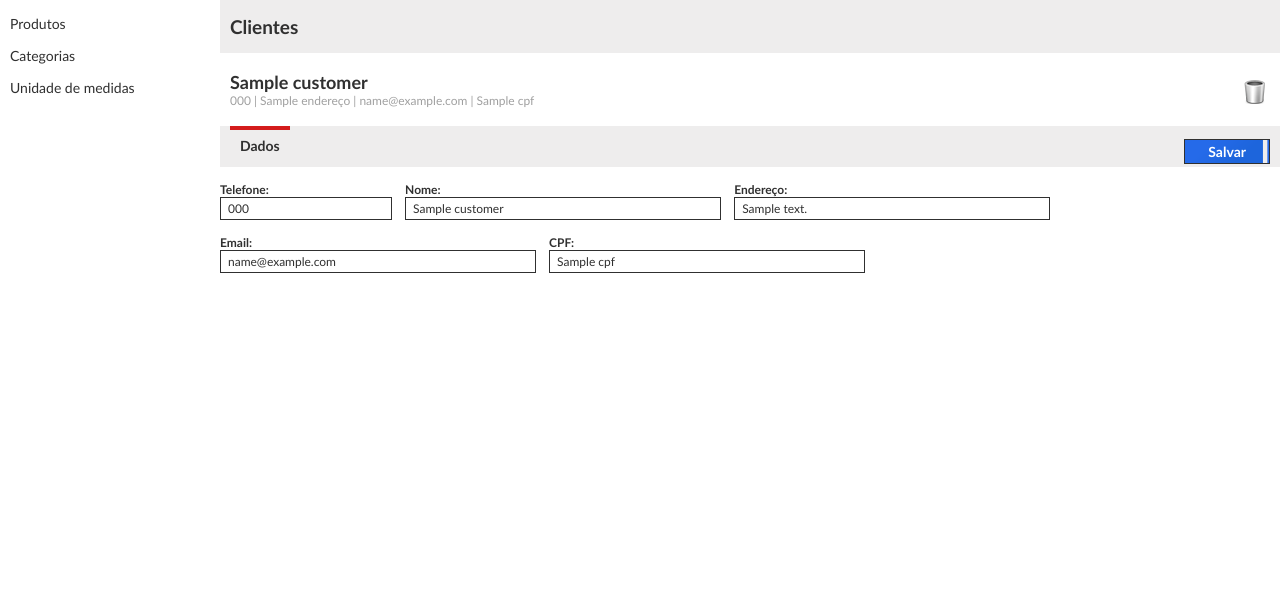
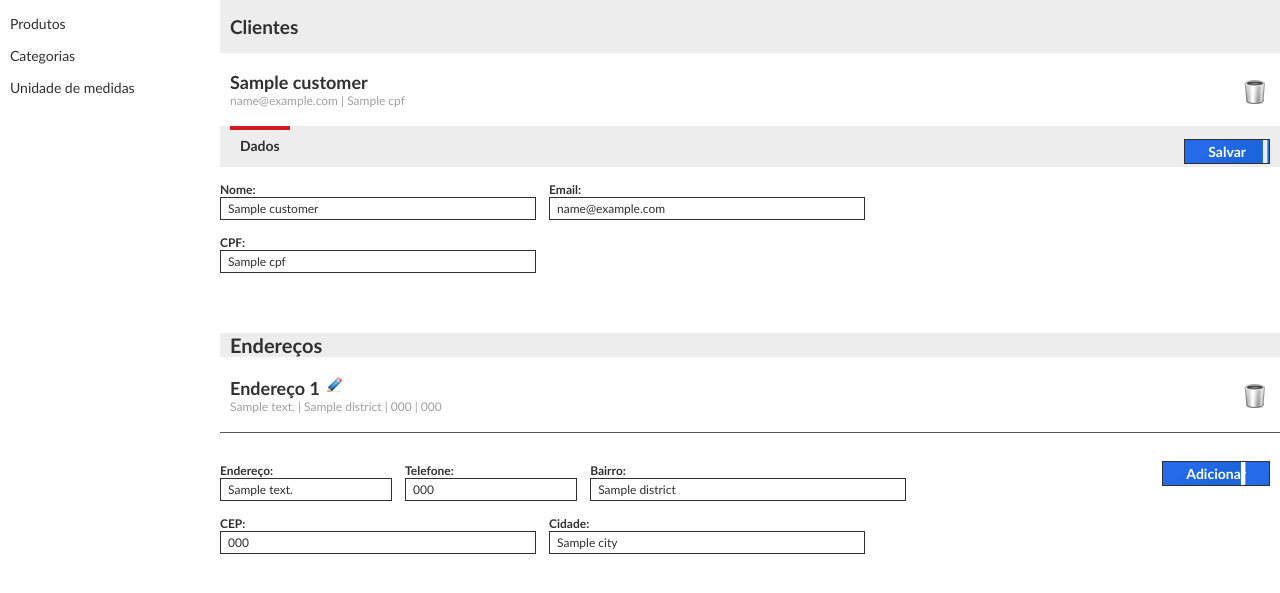
Before and after one commit to ouldsayer/project-animaniacs, a Django app: template customers/templates/customer_edit.html in a window 1280 px wide. Shown: the part 27-620 px from the top of the page. Run offline with Django 3.2, Linux system fonts and the light colour scheme; the template is opened without the code that fills it: most values are stand-ins (such as "Sample title", 1, 10 or a date in 2020); some libraries are stand-ins or nearby versions.

Commit message:
customer changes

```diff
--- /dev/null
+++ b/customers/addresses/__init__.py
@@ -0,0 +1,5 @@
+'''
+Created on 12/03/2012
+
+@author: mbstecnologia
+'''
--- /dev/null
+++ b/customers/addresses/templates/_address_form.html
@@ -0,0 +1,42 @@
+<div id="itemToolBar">
+	<div id="buttonsItemToolBar">
+		<button type="submit" class="newButton">Adicionar</button>
+	</div>
+</div>
+
+{% csrf_token %}
+{% if form.errors %}
+<div id="formError">
+    <h4>Foram encontrados os seguintes erros:</h4>
+    <ul>
+    {% for field in form %}
+        {% if field.errors %}
+            <li>{{ field.label }}: {{ field.errors|striptags }}</li>
+        {% endif %}
+    {% endfor %}
+    </ul>
+</div>
+{% endif %}
+<input name="id" type="hidden" value="{{ address.id }}" />
+<input name="id" type="hidden" value="{{ customer.id }}" />
+<div class="field">
+	<label>Endere&ccedil;o:</label>
+	<input name="addressBasic" type="text" class="defaultInput" value="{{ address.addressBasic }}" />
+</div>
+<div class="field">
+	<label>Telefone:</label>
+	<input name="phone" type="text" class="defaultInput" value="{{ address.phone }}" />
+</div>
+<div class="field">
+	<label>Bairro:</label>
+	<input name="district" type="text" class="defaultInput minWidth300px" value="{{ address.district }}" />
+</div>
+<div class="field">
+	<label>CEP:</label>
+	<input name="postalCode" type="text" class="defaultInput minWidth300px" value="{{ address.postalCode }}" />
+</div>
+<div class="field">
+	<label>Cidade:</label>
+	<input name="city" type="text" class="defaultInput minWidth300px" value="{{ address.city }}" />
+</div>
+<br/>
--- a/customers/templates/customer_edit.html
+++ b/customers/templates/customer_edit.html
@@ -8,10 +8,34 @@
         <span class="editButton hidden">Editar</span>
         <a href="/cliente/deletar/{{ customer.id }}" class="deleteButton itemRightButton">Deletar</a>
         <p class="descriptionItem">
-	        {{ customer.phone }} | {{ customer.endereço }} | {{ customer.email }} | {{ customer.cpf }}
+	        {{ customer.email }} | {{ customer.cpf }}
         </p>
     </article>
+
     <form action="/cliente/atualizar/{{ customer.id }}/" method="POST">
         {% include "customer_form.html" %}
     </form>
+    <br/>
+    <br/>
+    <br/>
+    <br/>
+    <div id="itemToolBar">
+		<span style="font-size: 20px; font-weight: bold;" class="selected">Endere&ccedil;os</span>
+
+	</div>
+	      <article class="item editableItem">
+		    {% for address in addresses %}
+	 	        <a href="/cliente/editar/endereco/{{ address.id }}"
+	 	        	class="simpleLink"><h3 class="titleItem">Endere&ccedil;o {{ address.id }}</h3></a>
+		        <span class="editButton hidden">Editar</span>
+		        <a href="/cliente/endereco/deletar/{{ address.id }}" class="deleteButton itemRightButton">Deletar</a>
+		        <p class="descriptionItem">
+		        {{ address.addressBasic }} | {{ address.district }} | {{ address.postalCode }} | {{ address.phone }}
+			 {% endfor %}
+		  </p>
+		  </article>
+    <br/>
+    <form action="/cliente/adicionar/endereco/{{ customer.id }}/" method="POST">
+        {% include "_address_form.html" %}
+    </form>
 {% endblock %}
--- a/customers/templates/customer_form.html
+++ b/customers/templates/customer_form.html
@@ -1,4 +1,3 @@
-{% load mask %}
 {% csrf_token %}
 <div id="itemToolBar">
 	<nav id="itemSubareas">
@@ -22,23 +21,14 @@
 {% endif %}
 <input name="id" type="hidden" value="{{ customer.id }}" />
 <div class="field">
-	<label>Telefone:</label>
-	<input id="phone_input" name="phone" type="hidden" value="{{ customer.phone|default:'' }}" />
-	<input id="phone_mask" type="text" class="defaultInput phone" value="{{ customer.phone|mask:'(xx) xxxx-xxxx'}}" />
-</div>
-<div class="field">
 	<label>Nome:</label>
 	<input name="name" type="text" class="defaultInput minWidth300px" value="{{ customer.name }}" />
 </div>
 <div class="field">
-	<label>Endereço:</label>
-	<input name="address" type="text" class="defaultInput minWidth300px" value="{{ customer.address }}" />
-</div>
-<div class="field">
 	<label>Email:</label>
-	<input name="email" type="text" class="defaultInput minWidth300px" value="{{ customer.email|default:'' }}" />
+	<input name="email" type="text" class="defaultInput minWidth300px" value="{{ customer.email }}" />
 </div>
 <div class="field">
 	<label>CPF:</label>
-	<input name="cpf" type="text" class="defaultInput minWidth300px cpf" value="{{ customer.cpf|default:'' }}" />
+	<input name="cpf" type="text" class="defaultInput minWidth300px" value="{{ customer.cpf }}" />
 </div>
--- a/customers/templates/customers.html
+++ b/customers/templates/customers.html
@@ -17,7 +17,7 @@
 	        <span class="editButton hidden">Editar</span>
 	        <a href="/cliente/deletar/{{ customer.id }}" class="deleteButton itemRightButton">Deletar</a>
 	        <p class="descriptionItem">
-		        {{ customer.phone }} | {{ customer.address }} | {{ customer.email }} | {{ customer.cpf }}
+		        {{ customer.email }} | {{ customer.cpf }}
 	        </p>
         </article>
     {% endfor %}
--- a/customers/views.py
+++ b/customers/views.py
@@ -7,6 +7,7 @@ from django.shortcuts import render_to_response, redirect
 from django.template import RequestContext
 from django.contrib.auth.decorators import login_required
 from mitsuisushibar.customers.models import Customer, CustomerForm
+from mitsuisushibar.customers.addresses.models import Address
 
 
 # path /clientes
@@ -25,6 +26,7 @@ def new(request):
 @login_required
 def edit(request, customer_id):
     customer = Customer.objects.get(id=customer_id)
+    addresses = Address.objects.filter(customer=customer);
     return render_to_response('customer_edit.html', locals(), context_instance=RequestContext(request))
 
 # path /cliente/salvar
--- a/media/main.css
+++ b/media/main.css
@@ -141,6 +141,12 @@ body {
 	float: right;
 	margin: 13px 0;
 }
+
+#buttonAddressToolBar {
+	display: inline-block;
+	margin: 13px 0;
+}
+
 
 .searchButton{
 	background: url(searchButton.png) -2px -3px;
--- a/settings.py
+++ b/settings.py
@@ -121,7 +121,7 @@ INSTALLED_APPS = (
     'django.contrib.messages',
     'django.contrib.staticfiles',
     # Uncomment the next line to enable the admin:
-    #'django.contrib.admin',
+    'django.contrib.admin',
     # Uncomment the next line to enable admin documentation:
     # 'django.contrib.admindocs',
     'mitsuisushibar.categories',
@@ -129,6 +129,7 @@ INSTALLED_APPS = (
     'mitsuisushibar.products',
     'mitsuisushibar.users',
     'mitsuisushibar.customers',
+    'mitsuisushibar.customers.addresses',
     'mitsuisushibar',
 )
 
--- a/templates/main.html
+++ b/templates/main.html
@@ -4,9 +4,6 @@
 	<meta charset=utf-8>
 	<title>Artanit</title>
 	<link href="{{ MEDIA_URL }}main.css" media="screen" rel="stylesheet" type="text/css" />
-    <script src="{{ MEDIA_URL }}javascript/jquery-1.5.1.min.js" type="text/javascript"></script>
-	<script src="{{ MEDIA_URL }}javascript/jquery.maskedinput-1.2.2.min.js" type="text/javascript"></script>
-	<script src="{{ MEDIA_URL }}javascript/main.js" type="text/javascript"></script>
 </head>
 <body>
 	<header id="topBar" class="bodyMargin">
```
Also changed, not shown: customers/addresses/models.py (added, +43 -0 lines), customers/addresses/templates/address_edit.html (added, +9 -0 lines), customers/addresses/views.py (added, +42 -0 lines), customers/models.py (+5 -7 lines), urls.py (+6 -4 lines).
